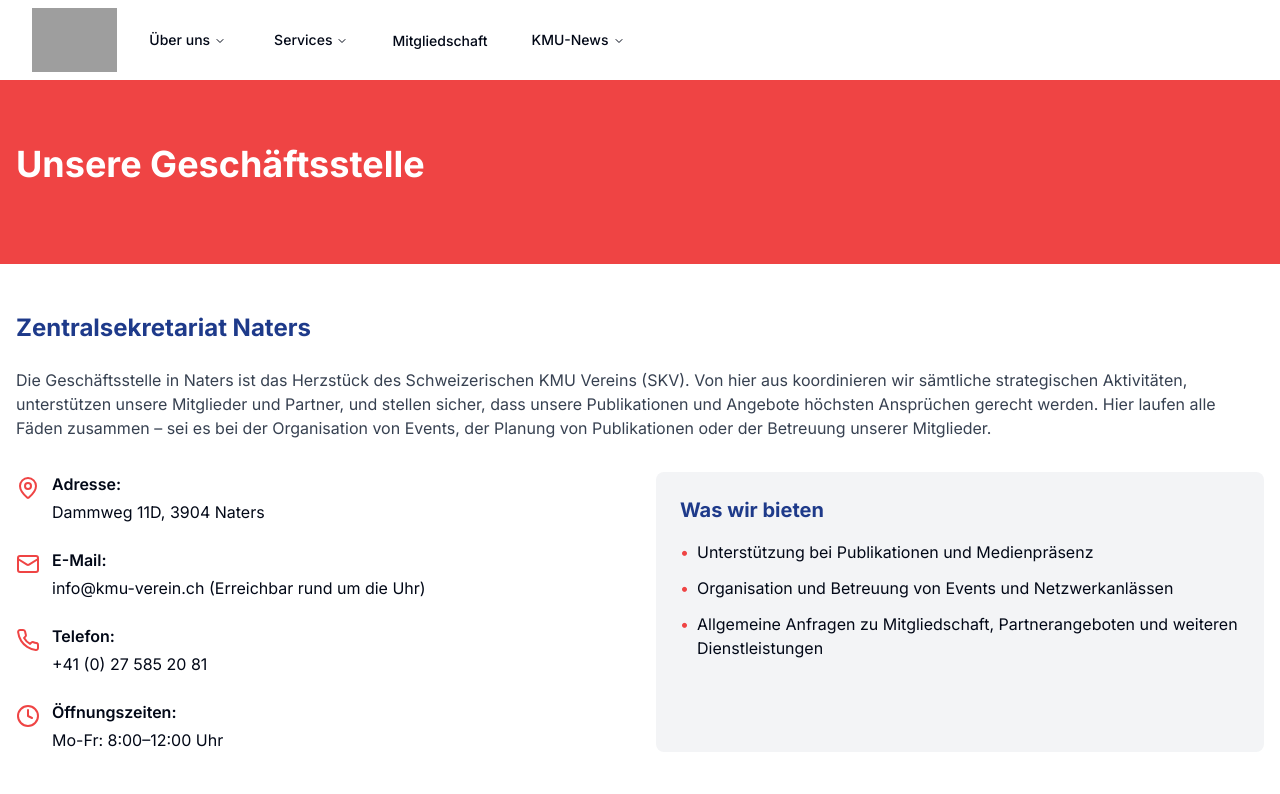
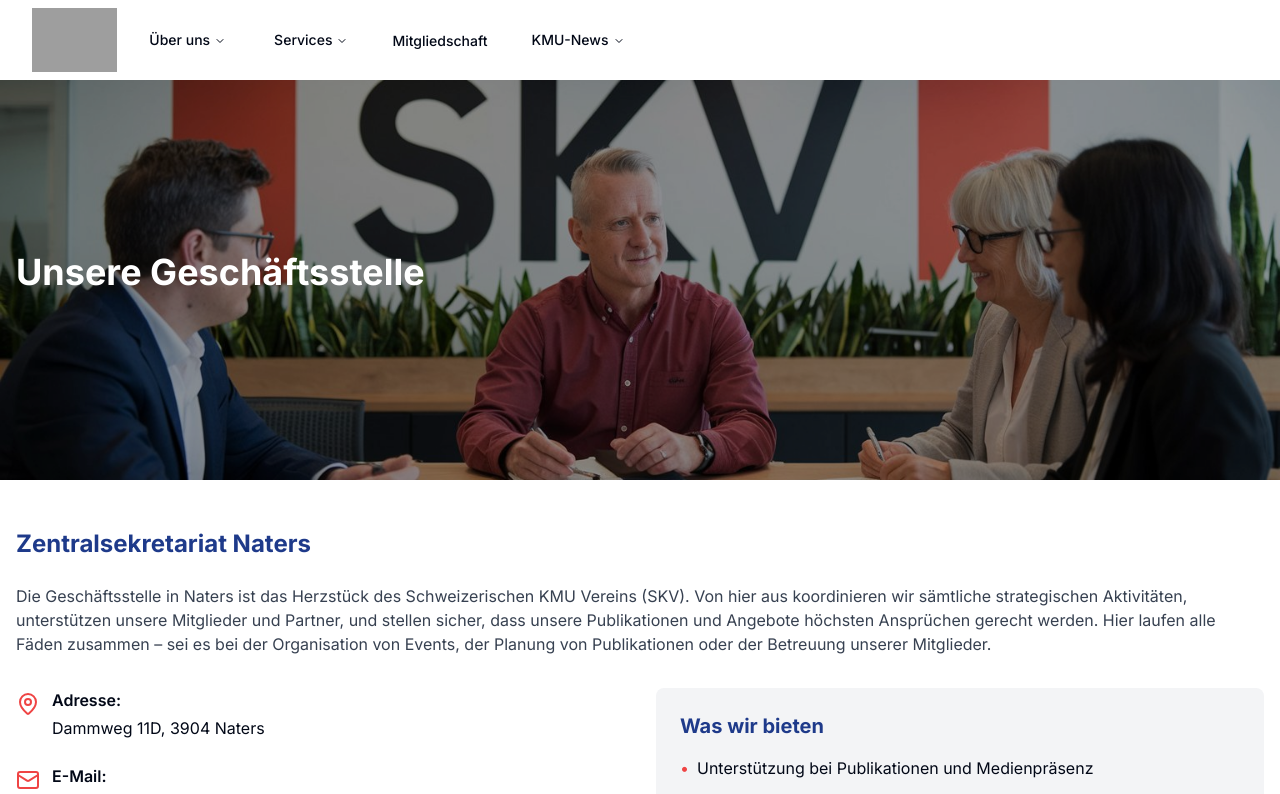
Before and after one commit to Mateja3m/kmu-verbinden, a React (Vite) app: page /geschaeftsstelle in a window 1280 px wide. Shown: the top 794 px of the page. Built offline with nearby package versions, Linux system fonts and the light colour scheme; grey boxes are pictures that could not be loaded.

Commit message:
Add background banner to Geschaeftsstelle
Implemented a new background banner image for the Geschaeftsstelle page to enhance visual appeal.
[skip gpt_engineer]

```diff
--- a/src/pages/Geschaeftsstelle.tsx
+++ b/src/pages/Geschaeftsstelle.tsx
@@ -37,13 +37,21 @@ const Geschaeftsstelle = () => {
     <div className="min-h-screen flex flex-col">
       <Navigation />
       {/* Hero Section */}
-      <BackgroundPattern>
-        <div className="bg-swiss-red text-white py-16 mt-20">
+      <div className="relative h-[400px] mt-20">
+        <div
+          className="absolute inset-0 bg-cover bg-center"
+          style={{
+            backgroundImage: 'url("/lovable-uploads/6c53de1c-cf6c-4c5c-8bf6-31499e6fe8f4.png")',
+          }}
+        >
+          <div className="absolute inset-0 bg-black/40" /> {/* Overlay for better text readability */}
+        </div>
+        <div className="relative h-full flex items-center">
           <div className="container mx-auto px-4">
-            <h1 className="text-4xl font-bold mb-4">Unsere Geschäftsstelle</h1>
+            <h1 className="text-4xl font-bold text-white mb-4">Unsere Geschäftsstelle</h1>
           </div>
         </div>
-      </BackgroundPattern>
+      </div>
 
       <div className="container mx-auto px-4 py-12">
         {/* Main Office Section */}
```
Also changed, not shown: public/lovable-uploads/6c53de1c-cf6c-4c5c-8bf6-31499e6fe8f4.png (added).
